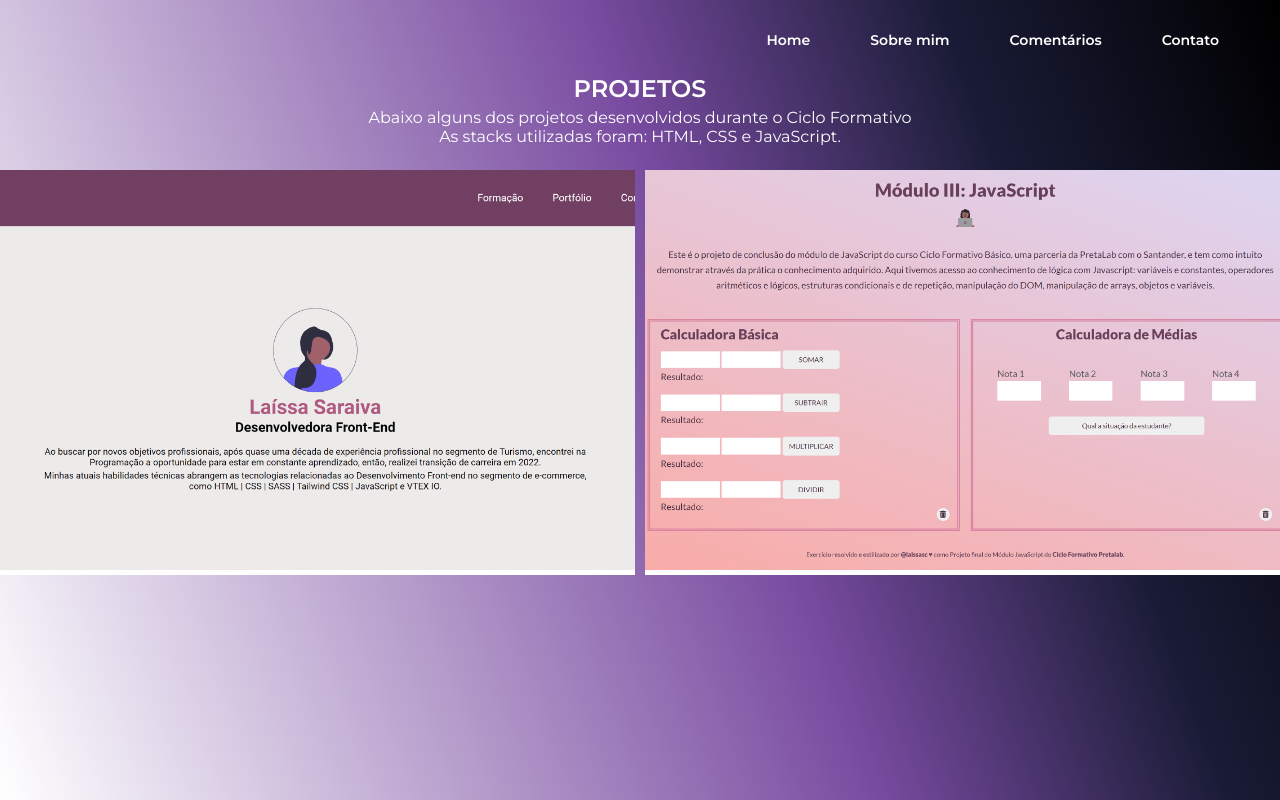
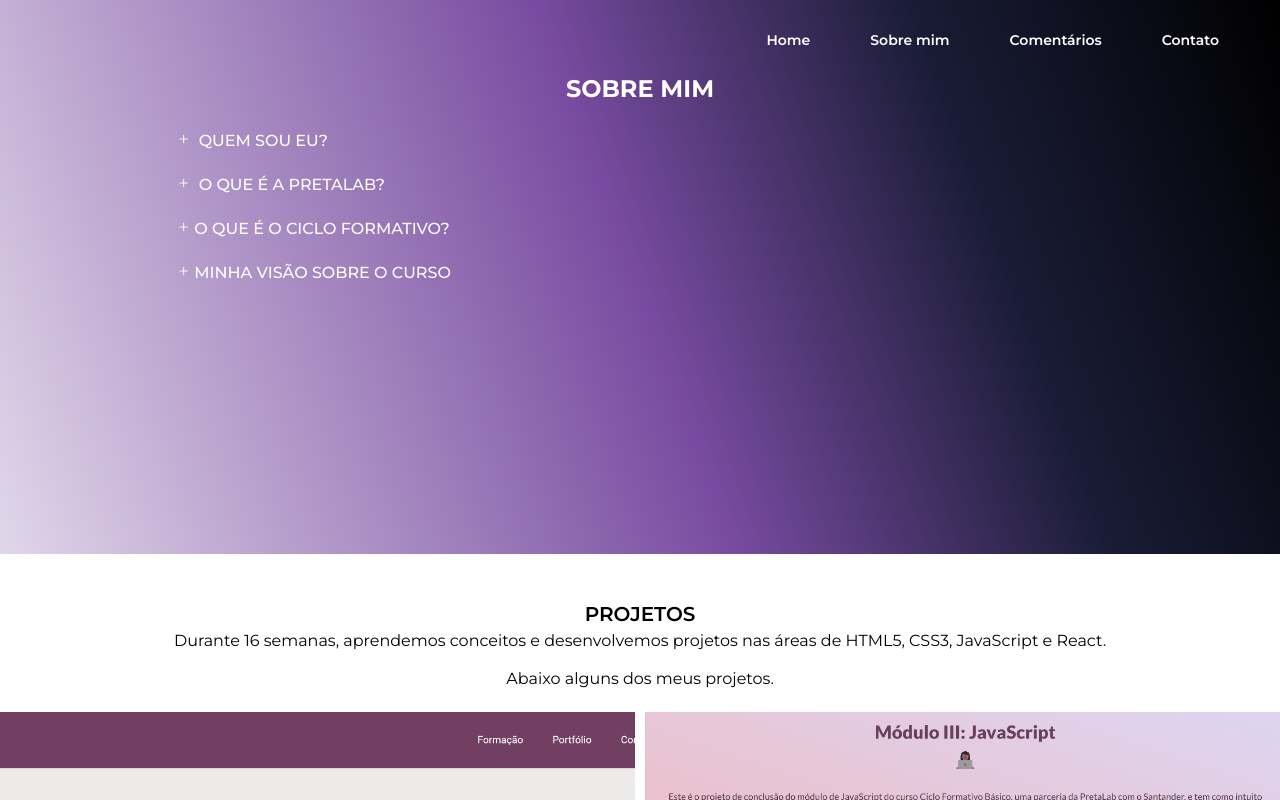
Before and after one commit to LaissaSaraiva/pretalab-projeto-final-react, a React (Vite) app: page /sobre in a window 1280 px wide. Shown: the top 800 px of the page. Built offline with nearby package versions, Linux system fonts and the light colour scheme.

Commit message:
feat: adiciona section faq

```diff
--- a/src/pages/AboutPage/About.module.css
+++ b/src/pages/AboutPage/About.module.css
@@ -3,11 +3,14 @@
   padding-top: 50px;
   background-color: #000000;
   background-image: linear-gradient(250deg, var(--main-color) 0%, #1a1c37 22%, var(--tertiary-color) 44%, var(--primary-color)100%);
-  background-repeat: no-repeat;
 
   @media(max-width: 640px) {
     padding-top: 100px;
   }
+}
+
+.aboutPage__faq {
+  min-height: 60vh;
 }
 
 .aboutPage__wrapper {
@@ -17,15 +20,71 @@
 
 .aboutPage__description  {
   margin: 24px auto;
-  color: var(--primary-color);
   text-align: center;
   padding: 0 10px
+}
+
+.aboutPage__description h1 {
+  text-transform: uppercase;
+  font-weight: 700;
+  margin-bottom: 5px;
+  color: var(--primary-color);
 }
 
 .aboutPage__description h2 {
   text-transform: uppercase;
   font-weight: 600;
   margin-bottom: 5px;
+  font-size: 20px;
+}
+
+.faq__container {
+  color: var(--primary-color);
+}
+
+.faq__container details {
+  margin-bottom: 20px;
+}
+
+.faq__container summary {
+  text-transform: uppercase;
+  font-weight: 500;
+}
+
+.faq__container p {
+  margin-top: 5px;
+  font-weight: 200;
+  font-size: 16px;
+  max-width: 968px;
+  padding: 0px 25px;
+  text-align: justify;
+}
+
+.faq__container summary::marker {
+  color: transparent;
+}
+
+.faq__container summary:before {
+  content: "+";
+  font-size: 20px;
+  font-weight: 300;
+  margin: 0 5px;
+  padding: 0;
+  width: 20px;
+  text-align: center;
+}
+
+.faq__container details[open] summary:before {
+ content: "-";
+}
+
+.faq__container p {
+  font-weight: 200;
+}
+
+.aboutPage__projects {
+  background-color: var(--primary-color);
+  padding: 24px 0;
 }
 
 .projects__container ul {
@@ -40,7 +99,7 @@
 }
 
 .projects__container li {
-  background-color: var(--primary-color)
+  background-color: var(--tertiary-color)
 }
 
 .projects__container li img {
--- a/src/pages/AboutPage/AboutPage.jsx
+++ b/src/pages/AboutPage/AboutPage.jsx
@@ -15,21 +15,78 @@ const AboutPage = () => {
 
   return (
     <main className={styles.aboutPage__container}>
-      <div className={styles.aboutPage__wrapper}>
-        <section className={styles.aboutPage__projects}>
+      <section className={styles.aboutPage__faq}>
+        <div className={styles.aboutPage__wrapper}>
+          <div className={styles.aboutPage__description}>
+            <h1>Sobre Mim</h1>
+          </div>
+          <div className={styles.faq__container}>
+            <details>
+              <summary> Quem sou eu?</summary>
+              <p>
+                Ao buscar por novos objetivos profissionais, após quase uma
+                década de experiência profissional no segmento de Turismo,
+                encontrei na Programação a oportunidade para estar em constante
+                aprendizado, então, realizei transição de carreira em 2022.
+              </p>
+              <p>
+                Minhas atuais habilidades técnicas abrangem as tecnologias
+                relacionadas ao Desenvolvimento Front-end no segmento de
+                e-commerce, como HTML | CSS | SASS | Tailwind CSS | JavaScript e
+                VTEX IO. E agora REACT. 😄
+              </p>
+            </details>
+            <details>
+              <summary> O que é a Pretalab?</summary>
+              <p>
+                É uma plataforma que conecta mulheres negras que são ou
+                gostariam de ser da tecnologia, por meio de ciclos formativos,
+                rede de profissionais, mercado de trabalho, consultorias e
+                estudos.
+              </p>
+            </details>
+            <details>
+              <summary>O que é o Ciclo Formativo?</summary>
+              <p>
+                É uma qualificação técnica gratuita para mulheres negras e
+                indígenas de todo o Brasil. <br /> Uma metodologia baseada no
+                conhecimento técnico, autogestão e autoconhecimento que já
+                capacitou mais de 700 mulheres negras.
+              </p>
+            </details>
+            <details>
+              <summary>Minha visão sobre o Curso</summary>
+              <p>
+                Lorem, ipsum dolor sit amet consectetur adipisicing elit.
+                Similique sapiente accusamus dolores eius ipsa ad harum
+                reiciendis tempore voluptates mollitia eligendi, ullam officiis
+                alias praesentium maiores blanditiis repellat necessitatibus ea
+                dignissimos quae molestias ipsam tempora? Autem fugiat quo
+                mollitia facere doloribus velit necessitatibus, tempore
+                repudiandae vel, voluptate veniam, debitis dolore!
+              </p>
+            </details>
+          </div>
+        </div>
+      </section>
+
+      <section className={styles.aboutPage__projects}>
+        <div className={styles.aboutPage__wrapper}>
           <div className={styles.aboutPage__description}>
             <h2>Projetos</h2>
             <p>
-              Abaixo alguns dos projetos desenvolvidos durante o Ciclo Formativo
+              Durante 16 semanas, aprendemos conceitos e desenvolvemos projetos
+              nas áreas de HTML5, CSS3, JavaScript e React.{" "}
             </p>
-            <p>As stacks utilizadas foram: HTML, CSS e JavaScript.</p>
+            <br />
+            <p>Abaixo alguns dos meus projetos.</p>
           </div>
 
           <div className={styles.projects__container}>
             <ListItems items={projects} />
           </div>
-        </section>
-      </div>
+        </div>
+      </section>
     </main>
   );
 }
```
